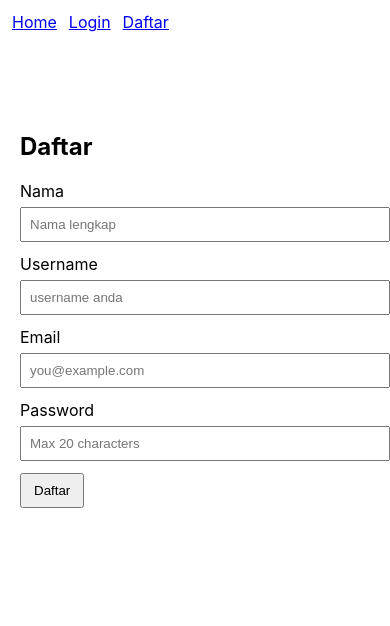
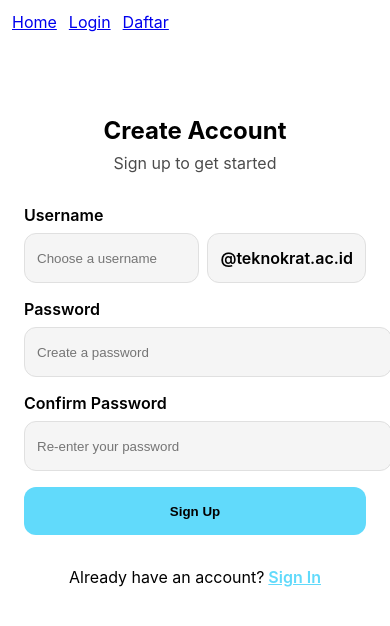
Before and after one commit to mfadlika/Web-TeknoTwit, a React (Create React App) app in the folder frontend/: page /signup in a window 390 px wide. Shown: the top 626 px of the page. Built offline with nearby package versions, Linux system fonts and the light colour scheme.

Commit message:
sync signup with mobile UI UX

```diff
--- a/frontend/src/pages/LoginPage.js
+++ b/frontend/src/pages/LoginPage.js
@@ -22,12 +22,13 @@ export default function LoginPage() {
 
     setIsLoading(true);
     try {
-      const normalizedUsername = String(username).trim();
+      const localPart = String(username).trim().split("@")[0];
+      const loginEmail = `${localPart}${EMAIL_DOMAIN}`;
 
       const res = await fetch("http://localhost:3000/api/user/login", {
         method: "POST",
         headers: { "Content-Type": "application/json" },
-        body: JSON.stringify({ username: normalizedUsername, password }),
+        body: JSON.stringify({ email: loginEmail, password }),
       });
 
       const data = await res.json();
--- /dev/null
+++ b/frontend/src/pages/SignupPage.css
@@ -0,0 +1,106 @@
+/* Signup Page Styles */
+:root {
+  --tint: #61dafb;
+  --text-strong: #030000ff;
+  --border: #e0e0e0;
+  --bg-input: #f5f5f5;
+  --error: #b00020;
+  --success: #007700;
+}
+
+.signup-container {
+  max-width: 520px;
+  margin: 48px auto;
+  padding: 24px;
+}
+
+.signup-header {
+  text-align: center;
+  margin-bottom: 32px;
+}
+
+.signup-title {
+  margin: 0;
+}
+
+.signup-subtitle {
+  margin-top: 8px;
+  opacity: 0.7;
+}
+
+.signup-form {
+  display: grid;
+  gap: 16px;
+}
+
+.signup-field {
+  display: grid;
+  gap: 8px;
+}
+
+.signup-label {
+  font-weight: 600;
+}
+
+.signup-input {
+  height: 48px;
+  padding: 0 12px;
+  border: 1px solid var(--border);
+  border-radius: 12px;
+  background: var(--bg-input);
+  width: 100%;
+}
+
+.signup-input-row {
+  display: flex;
+  align-items: center;
+}
+
+.signup-domain {
+  height: 48px;
+  display: flex;
+  align-items: center;
+  padding: 0 12px;
+  border: 1px solid var(--border);
+  border-radius: 12px;
+  background: var(--bg-input);
+  margin-left: 8px;
+  white-space: nowrap;
+  font-weight: 600;
+}
+
+.signup-button {
+  height: 48px;
+  border-radius: 12px;
+  border: none;
+  background: var(--tint);
+  color: var(--text-strong);
+  font-weight: 600;
+  cursor: pointer;
+}
+
+.signup-feedback {
+  margin-top: 12px;
+  text-align: center;
+}
+
+.signup-error {
+  color: var(--error);
+}
+
+.signup-success {
+  color: var(--success);
+}
+
+.signup-footer {
+  margin-top: 32px;
+  display: flex;
+  justify-content: center;
+  align-items: center;
+}
+
+.signup-login-link {
+  color: var(--tint);
+  font-weight: 600;
+  margin-left: 4px;
+}
--- a/frontend/src/pages/SignupPage.js
+++ b/frontend/src/pages/SignupPage.js
@@ -1,21 +1,33 @@
 import React, { useState } from "react";
+import "./SignupPage.css";
 
 export default function SignupPage() {
-  const [name, setName] = useState("");
   const [username, setUsername] = useState("");
-  const [email, setEmail] = useState("");
   const [password, setPassword] = useState("");
-  const [loading, setLoading] = useState(false);
+  const [confirmPassword, setConfirmPassword] = useState("");
+  const [isLoading, setIsLoading] = useState(false);
   const [error, setError] = useState(null);
   const [success, setSuccess] = useState(null);
+
+  const EMAIL_DOMAIN = "@teknokrat.ac.id";
 
   const handleSubmit = async (e) => {
     e.preventDefault();
     setError(null);
     setSuccess(null);
 
-    if (!name || !username || !email || !password) {
-      setError("Name, username, email, and password are required");
+    if (!username || !password || !confirmPassword) {
+      setError("Please fill in all fields");
+      return;
+    }
+
+    if (password !== confirmPassword) {
+      setError("Passwords do not match");
+      return;
+    }
+
+    if (password.length < 6) {
+      setError("Password must be at least 6 characters");
       return;
     }
 
@@ -27,106 +39,100 @@ export default function SignupPage() {
       return;
     }
 
-    // Client-side domain validation for better UX
-    const allowedDomain = "@teknokrat.ac.id";
-    if (!String(email).toLowerCase().endsWith(allowedDomain)) {
-      setError(`Hanya email ${allowedDomain} yang dapat mendaftar`);
-      return;
-    }
+    setIsLoading(true);
+    try {
+      const localPart = String(username).trim().split("@")[0];
+      const signupEmail = `${localPart}${EMAIL_DOMAIN}`;
 
-    if (!/\d/.test(String(password))) {
-      setError("Password harus mengandung minimal 1 angka");
-      return;
-    }
-
-    setLoading(true);
-    try {
       const res = await fetch("http://localhost:3000/api/user/signup", {
         method: "POST",
         headers: { "Content-Type": "application/json" },
-        body: JSON.stringify({ name, username, email, password }),
+        body: JSON.stringify({
+          name: username,
+          username: localPart,
+          email: signupEmail,
+          password,
+        }),
       });
 
       const data = await res.json();
       if (!res.ok) {
         setError(data.message || data.error || "Signup failed");
-        setLoading(false);
+        setIsLoading(false);
         return;
       }
 
-      setSuccess("Akun berhasil dibuat. Silakan masuk.");
-      // optionally redirect to login
+      setSuccess("Account created. Please sign in.");
       setTimeout(() => {
         window.location.href = "/login";
       }, 800);
     } catch (err) {
       setError(err.message || "Network error");
     } finally {
-      setLoading(false);
+      setIsLoading(false);
     }
   };
 
   return (
-    <div style={{ maxWidth: 480, margin: "48px auto", padding: 20 }}>
-      <h2>Daftar</h2>
-      <form onSubmit={handleSubmit}>
-        <div style={{ marginBottom: 12 }}>
-          <label style={{ display: "block", marginBottom: 6 }}>Nama</label>
-          <input
-            type="text"
-            value={name}
-            onChange={(e) => setName(e.target.value)}
-            style={{ width: "100%", padding: 8 }}
-            placeholder="Nama lengkap"
-          />
+    <div className="signup-container">
+      <div className="signup-header">
+        <h2 className="signup-title">Create Account</h2>
+        <p className="signup-subtitle">Sign up to get started</p>
       </div>
 
-        <div style={{ marginBottom: 12 }}>
-          <label style={{ display: "block", marginBottom: 6 }}>Username</label>
+      <form onSubmit={handleSubmit} className="signup-form">
+        <div className="signup-field">
+          <label className="signup-label">Username</label>
+          <div className="signup-input-row">
             <input
               type="text"
               value={username}
               onChange={(e) => setUsername(e.target.value)}
-            style={{ width: "100%", padding: 8 }}
-            placeholder="username anda"
+              className="signup-input"
+              placeholder="Choose a username"
             />
+            <div className="signup-domain">{EMAIL_DOMAIN}</div>
+          </div>
         </div>
 
-        <div style={{ marginBottom: 12 }}>
-          <label style={{ display: "block", marginBottom: 6 }}>Email</label>
-          <input
-            type="email"
-            value={email}
-            onChange={(e) => setEmail(e.target.value)}
-            style={{ width: "100%", padding: 8 }}
-            placeholder="you@example.com"
-          />
-        </div>
-
-        <div style={{ marginBottom: 12 }}>
-          <label style={{ display: "block", marginBottom: 6 }}>Password</label>
+        <div className="signup-field">
+          <label className="signup-label">Password</label>
           <input
             type="password"
             value={password}
             onChange={(e) => setPassword(e.target.value)}
-            style={{ width: "100%", padding: 8 }}
-            placeholder="Max 20 characters"
+            className="signup-input"
+            placeholder="Create a password"
           />
         </div>
 
-        <button
-          type="submit"
-          disabled={loading}
-          style={{ padding: "8px 12px" }}
-        >
-          {loading ? "Mendaftarkan..." : "Daftar"}
+        <div className="signup-field">
+          <label className="signup-label">Confirm Password</label>
+          <input
+            type="password"
+            value={confirmPassword}
+            onChange={(e) => setConfirmPassword(e.target.value)}
+            className="signup-input"
+            placeholder="Re-enter your password"
+          />
+        </div>
+
+        <button type="submit" disabled={isLoading} className="signup-button">
+          {isLoading ? "Creating Account..." : "Sign Up"}
         </button>
       </form>
 
-      {error && <div style={{ marginTop: 12, color: "#b00020" }}>{error}</div>}
+      {error && <div className="signup-feedback signup-error">{error}</div>}
       {success && (
-        <div style={{ marginTop: 12, color: "#007700" }}>{success}</div>
+        <div className="signup-feedback signup-success">{success}</div>
       )}
+
+      <div className="signup-footer">
+        <span>Already have an account?</span>
+        <a href="/login" className="signup-login-link">
+          Sign In
+        </a>
+      </div>
     </div>
   );
 }
```
Lines whose indentation alone changed are shown as unchanged.
